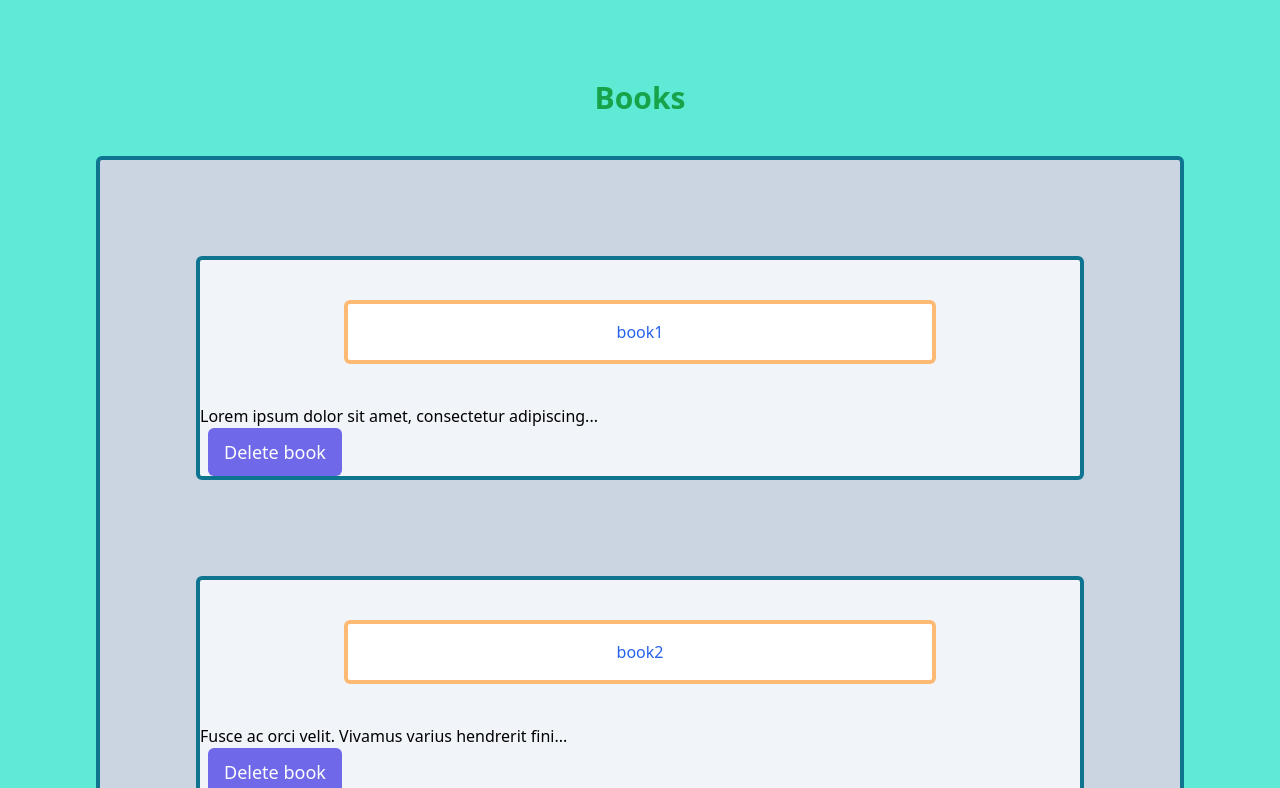
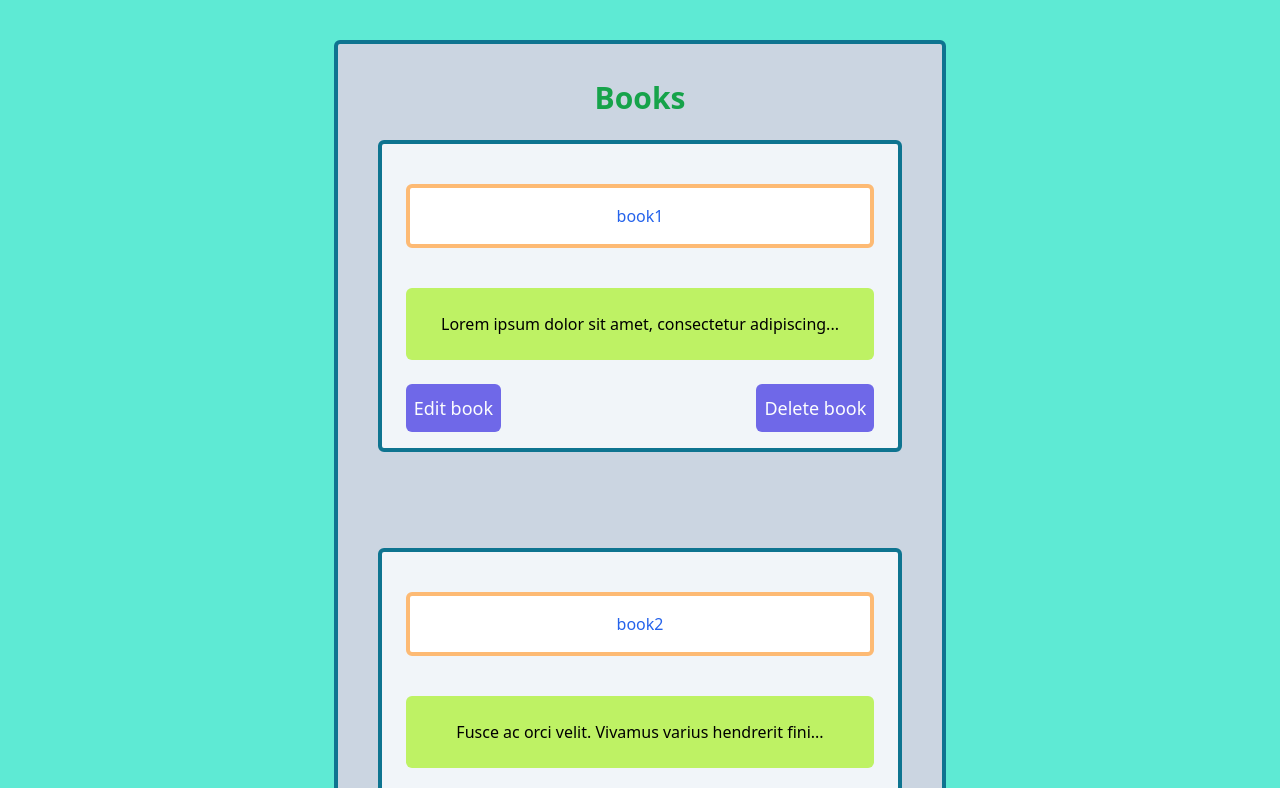
Before and after one commit to Radchenko87dmytro/BookServiseTS, a React (Create React App) app: page /books in a window 1280 px wide. Shown: the top 788 px of the page. Built offline with nearby package versions, Linux system fonts and the light colour scheme.

Commit message:
hotfix: improving responsibility of buttons in books component

```diff
--- a/src/components/Button/index.tsx
+++ b/src/components/Button/index.tsx
@@ -9,7 +9,7 @@ export const Button = ({ content, onClick }: props) => {
     return (
         <button
             onClick={onClick}
-            className=" mx-2 py-2 px-4 bg-indigo-600 h-12 text-white bold font-medium rounded-md hover:bg-indigo-800 text-lg opacity-80"
+            className="truncate mx-2 py-2 px-2 bg-indigo-600 h-12 text-white bold font-medium rounded-md hover:bg-indigo-800 text-lg opacity-80"
         >
             {content ? content : 'button'}
         </button>
--- a/src/components/Hyperlink/index.tsx
+++ b/src/components/Hyperlink/index.tsx
@@ -7,7 +7,7 @@ interface props {
 
 export const Hyperlink = ({ link, content }: props) => {
     return (
-        <div className="flex justify-center py-4 mx-36 my-10 border-4 rounded-md border-orange-300 border-solid bg-white">
+        <div className="flex justify-center py-4 mx-6 my-10 border-4 rounded-md border-orange-300 border-solid bg-white">
             <a
                 href={link}
                 className="font-medium text-blue-600 dark:text-blue-500 hover:underline"
--- a/src/index.tsx
+++ b/src/index.tsx
@@ -14,31 +14,31 @@ const mock: book[] = [
         id: 1,
         name: 'book1',
         content:
-            'Lorem ipsum dolor sit amet, consectetur adipiscing elit. Sed vulputate sem in urna feugiat vulputate. Sed cursus, quam nec posuere gravida, massa lectus pretium tellus, egestas laoreet magna sapien sed arcu. Nullam nunc tellus, venenatis sit amet nibh consectetur, posuere accumsan nulla. Donec vel pretium leo. Nam blandit iaculis auctor. Nunc lobortis purus quis velit malesuada, vitae elementum erat malesuada. Donec luctus mollis elit, sed vestibulum quam consequat vel. Aliquam mattis dolor neque, eu malesuada velit volutpat facilisis. Suspendisse potenti. Quisque tempor blandit lacus nec dignissim. Duis enim tellus, consequat non ultrices non, vestibulum sit amet sapien. In hac habitasse platea dictumst.',
+            'Lorem ipsum dolor sit amet, consectetur adipiscing elit. Sed vulputate sem in urna feugiat vulputate. Sed cursus, quam nec posuere gravida, massa lectus pretium tellus, egestas laoreet magna sapien sed arcu. Nullam nunc tellus, venenatis sit amet nibh consectetur, posuere accumsan nulla. Donec vel pretium leo. Nam blandit iaculis auctor. Nunc lobortis purus quis velit malesuada, vitae elementum erat malesuada. Donec luctus mollis elit, sed vestibulum quam consequat vel. Aliquam mattis dolor neque, eu malesuada velit volutpat facilisis. Suspendisse potenti. Quisque tempor blandit lacus nec dignissim. Duis enim tellus, consequat non ultrices non, vestibulum sit amet sapien. In hac habitasse platea dictumst. Lorem ipsum dolor sit amet, consectetur adipiscing elit. Sed vulputate sem in urna feugiat vulputate. Sed cursus, quam nec posuere gravida, massa lectus pretium tellus, egestas laoreet magna sapien sed arcu. Nullam nunc tellus, venenatis sit amet nibh consectetur, posuere accumsan nulla. Donec vel pretium leo. Nam blandit iaculis auctor. Nunc lobortis purus quis velit malesuada, vitae elementum erat malesuada. Donec luctus mollis elit, sed vestibulum quam consequat vel. Aliquam mattis dolor neque, eu malesuada velit volutpat facilisis. Suspendisse potenti. Quisque tempor blandit lacus nec dignissim. Duis enim tellus, consequat non ultrices non, vestibulum sit amet sapien. In hac habitasse platea dictumst.',
     },
     {
         id: 2,
         name: 'book2',
         content:
-            'Fusce ac orci velit. Vivamus varius hendrerit finibus. Praesent iaculis convallis quam, eu varius ex tempus in. Lorem ipsum dolor sit amet, consectetur adipiscing elit. Nulla ultricies enim nisl, et pulvinar mauris consectetur eleifend. Maecenas eros lectus, consequat eget vulputate a, venenatis in metus. Maecenas ante lorem, ornare vitae nibh eu, vulputate imperdiet sem. Integer tristique urna id interdum maximus. Aenean ut sollicitudin lectus. Aenean tristique non felis at fermentum. Integer egestas dictum tincidunt.',
+            'Fusce ac orci velit. Vivamus varius hendrerit finibus. Praesent iaculis convallis quam, eu varius ex tempus in. Lorem ipsum dolor sit amet, consectetur adipiscing elit. Nulla ultricies enim nisl, et pulvinar mauris consectetur eleifend. Maecenas eros lectus, consequat eget vulputate a, venenatis in metus. Maecenas ante lorem, ornare vitae nibh eu, vulputate imperdiet sem. Integer tristique urna id interdum maximus. Aenean ut sollicitudin lectus. Aenean tristique non felis at fermentum. Integer egestas dictum tincidunt. Lorem ipsum dolor sit amet, consectetur adipiscing elit. Sed vulputate sem in urna feugiat vulputate. Sed cursus, quam nec posuere gravida, massa lectus pretium tellus, egestas laoreet magna sapien sed arcu. Nullam nunc tellus, venenatis sit amet nibh consectetur, posuere accumsan nulla. Donec vel pretium leo. Nam blandit iaculis auctor. Nunc lobortis purus quis velit malesuada, vitae elementum erat malesuada. Donec luctus mollis elit, sed vestibulum quam consequat vel. Aliquam mattis dolor neque, eu malesuada velit volutpat facilisis. Suspendisse potenti. Quisque tempor blandit lacus nec dignissim. Duis enim tellus, consequat non ultrices non, vestibulum sit amet sapien. In hac habitasse platea dictumst.',
     },
     {
         id: 3,
         name: 'book3',
         content:
-            'Mauris tincidunt bibendum commodo. Donec eu lacinia mi. Aliquam erat volutpat. Ut et magna sollicitudin, laoreet est sed, feugiat mi. Donec vel condimentum ex. Nullam magna orci, vehicula vitae augue vitae, tempus tincidunt nisi. Duis vulputate euismod mattis. Duis id tellus dignissim, iaculis nisi id, congue felis. Sed vitae cursus eros. Vivamus eget dui est. Interdum et malesuada fames ac ante ipsum primis in faucibus. In ac dolor tempus, mollis dui ut, semper lectus. Phasellus imperdiet iaculis mi, non interdum erat finibus vel. Integer venenatis purus vel dolor pulvinar, vitae malesuada eros laoreet. Quisque aliquam tincidunt cursus.',
+            'Mauris tincidunt bibendum commodo. Donec eu lacinia mi. Aliquam erat volutpat. Ut et magna sollicitudin, laoreet est sed, feugiat mi. Donec vel condimentum ex. Nullam magna orci, vehicula vitae augue vitae, tempus tincidunt nisi. Duis vulputate euismod mattis. Duis id tellus dignissim, iaculis nisi id, congue felis. Sed vitae cursus eros. Vivamus eget dui est. Interdum et malesuada fames ac ante ipsum primis in faucibus. In ac dolor tempus, mollis dui ut, semper lectus. Phasellus imperdiet iaculis mi, non interdum erat finibus vel. Integer venenatis purus vel dolor pulvinar, vitae malesuada eros laoreet. Quisque aliquam tincidunt cursus. Lorem ipsum dolor sit amet, consectetur adipiscing elit. Sed vulputate sem in urna feugiat vulputate. Sed cursus, quam nec posuere gravida, massa lectus pretium tellus, egestas laoreet magna sapien sed arcu. Nullam nunc tellus, venenatis sit amet nibh consectetur, posuere accumsan nulla. Donec vel pretium leo. Nam blandit iaculis auctor. Nunc lobortis purus quis velit malesuada, vitae elementum erat malesuada. Donec luctus mollis elit, sed vestibulum quam consequat vel. Aliquam mattis dolor neque, eu malesuada velit volutpat facilisis. Suspendisse potenti. Quisque tempor blandit lacus nec dignissim. Duis enim tellus, consequat non ultrices non, vestibulum sit amet sapien. In hac habitasse platea dictumst.',
     },
     {
         id: 4,
         name: 'book4',
         content:
-            'Aenean vitae vestibulum mauris, ac dignissim odio. Nullam feugiat mi enim. Nullam mauris nunc, consectetur non molestie nec, pretium et eros. Nunc condimentum libero eget nisl interdum feugiat. Curabitur interdum aliquam feugiat. Duis pharetra blandit porta. Cras aliquet, dui a pellentesque scelerisque, ipsum velit hendrerit ante, sed rhoncus ex sem non mi. Nullam malesuada ante efficitur nunc dictum vehicula nec quis justo. Donec ac varius purus. Aenean id quam ultricies, lacinia nisl quis, posuere magna. Vivamus et efficitur sem.',
+            'Aenean vitae vestibulum mauris, ac dignissim odio. Nullam feugiat mi enim. Nullam mauris nunc, consectetur non molestie nec, pretium et eros. Nunc condimentum libero eget nisl interdum feugiat. Curabitur interdum aliquam feugiat. Duis pharetra blandit porta. Cras aliquet, dui a pellentesque scelerisque, ipsum velit hendrerit ante, sed rhoncus ex sem non mi. Nullam malesuada ante efficitur nunc dictum vehicula nec quis justo. Donec ac varius purus. Aenean id quam ultricies, lacinia nisl quis, posuere magna. Vivamus et efficitur sem. Lorem ipsum dolor sit amet, consectetur adipiscing elit. Sed vulputate sem in urna feugiat vulputate. Sed cursus, quam nec posuere gravida, massa lectus pretium tellus, egestas laoreet magna sapien sed arcu. Nullam nunc tellus, venenatis sit amet nibh consectetur, posuere accumsan nulla. Donec vel pretium leo. Nam blandit iaculis auctor. Nunc lobortis purus quis velit malesuada, vitae elementum erat malesuada. Donec luctus mollis elit, sed vestibulum quam consequat vel. Aliquam mattis dolor neque, eu malesuada velit volutpat facilisis. Suspendisse potenti. Quisque tempor blandit lacus nec dignissim. Duis enim tellus, consequat non ultrices non, vestibulum sit amet sapien. In hac habitasse platea dictumst.',
     },
     {
         id: 5,
         name: 'book5',
         content:
-            'Sed dictum tempus est, vitae malesuada magna facilisis sit amet. Nunc a scelerisque sapien. Vestibulum efficitur placerat nisi sed aliquet. Cras iaculis dolor id aliquam blandit. Vivamus sit amet venenatis libero, sit amet hendrerit sem. Fusce et enim a nisl mattis imperdiet quis in velit. Suspendisse scelerisque sed ipsum eu cursus. Donec in purus quis quam tempus gravida at non ipsum. In dictum commodo finibus. Phasellus suscipit erat efficitur felis ornare, ac congue dolor molestie. Nulla ac mi sit amet tellus tincidunt rutrum.',
+            'Sed dictum tempus est, vitae malesuada magna facilisis sit amet. Nunc a scelerisque sapien. Vestibulum efficitur placerat nisi sed aliquet. Cras iaculis dolor id aliquam blandit. Vivamus sit amet venenatis libero, sit amet hendrerit sem. Fusce et enim a nisl mattis imperdiet quis in velit. Suspendisse scelerisque sed ipsum eu cursus. Donec in purus quis quam tempus gravida at non ipsum. In dictum commodo finibus. Phasellus suscipit erat efficitur felis ornare, ac congue dolor molestie. Nulla ac mi sit amet tellus tincidunt rutrum. Lorem ipsum dolor sit amet, consectetur adipiscing elit. Sed vulputate sem in urna feugiat vulputate. Sed cursus, quam nec posuere gravida, massa lectus pretium tellus, egestas laoreet magna sapien sed arcu. Nullam nunc tellus, venenatis sit amet nibh consectetur, posuere accumsan nulla. Donec vel pretium leo. Nam blandit iaculis auctor. Nunc lobortis purus quis velit malesuada, vitae elementum erat malesuada. Donec luctus mollis elit, sed vestibulum quam consequat vel. Aliquam mattis dolor neque, eu malesuada velit volutpat facilisis. Suspendisse potenti. Quisque tempor blandit lacus nec dignissim. Duis enim tellus, consequat non ultrices non, vestibulum sit amet sapien. In hac habitasse platea dictumst.',
     },
 ];
 
@@ -56,8 +56,8 @@ const router = createBrowserRouter([
         element: <Book books={mock} />,
     },
     // {
-    //     path: '/book/:id/',
-    //     element: <Hyperlink books={mock} />,
+    //     path: `/book/' ${book.id}'`,
+    //     element: <Book books={mock} />,
     // },
 ]);
 
--- a/src/screens/Book/index.tsx
+++ b/src/screens/Book/index.tsx
@@ -8,7 +8,7 @@ interface props {
 }
 
 const bookPagination = (content: string) => {
-    const step = 100;
+    const step = 200;
     const output: string[] = [];
 
     for (let i = 0; i < content.length; i += step) {
--- a/src/screens/Books/index.tsx
+++ b/src/screens/Books/index.tsx
@@ -1,4 +1,4 @@
-import React from 'react';
+import React, { useState } from 'react';
 import { book } from '../../types';
 import { Hyperlink } from '../../components/Hyperlink';
 import { Button } from '../../components/Button';
@@ -10,37 +10,51 @@ interface props {
 const bookIntro = (longText: string): string =>
     longText.slice(0, 50).trim() + '...';
 
-console.log(
-    bookIntro(
-        'Lorem ipsum dolor sit amet, consectetur adipiscing elit. Sed vulputate sem in urna feugiat vulputate. Sed cursus, quam nec posuere gravida, massa lectus pretium tellus, egestas laoreet magna sapien sed arcu. '
-    )
-);
 export const Books = ({ books }: props) => {
-    const deleteBookHandler = () => {
-        //     console.log('delete book');
-        //     [...books.splice(book.id, 1)]
+    const [bookValue, setBookValue] = useState({ books });
+    const deleteBookHandler = (id: number) => {
+        console.log(bookValue);
+        console.log('delete book ' + id);
+        //setBookValue([...bookValue].splice(item.id, 1))
+        //setBookValue(bookValue.filter((item: {}) => item.id !== id)); //filter((item: {}) => item.id !== id)
+        //setBookValue(bookValue.filter((item: {}) => item.id !== id));
     };
 
     return (
-        <div className="bg-teal-300 py-10">
-            <div>
+        <div className="bg-teal-300 py-10 flex justify-center">
+            <div className="absolute flex justify-center">
                 <p className="py-10 text-3xl text-green-600 flex justify-center font-bold">
                     Books
                 </p>
             </div>
-            <div className="border-4 mx-24 rounded-md border-cyan-700 border-solid bg-slate-300 ">
+            <div className=" w-200 min-w-min   border-4 rounded-md border-cyan-700 border-solid bg-slate-300 ">
                 {books.map((book) => (
-                    <div className="border-4 mx-24 my-24 rounded-md border-cyan-700 border-solid bg-slate-100 ">
+                    <div
+                        className="mx-10 border-4 my-24 rounded-md border-cyan-700 border-solid bg-slate-100 "
+                        key={book.id}
+                    >
                         <Hyperlink
-                            key={book.id}
                             content={book.name}
-                            link={`/book/${book.id}`}
+                            link={`/book/${book.id}/{book.page}`}
+                            //book/:id/:page
                         />
-                        <p>{bookIntro(book.content)}</p>
-                        <Button
-                            onClick={deleteBookHandler}
-                            content={'Delete book'}
-                        />
+                        <p className="p-6 flex justify-center bg-lime-300 m-6 rounded-md ">
+                            {bookIntro(book.content)}
+                        </p>
+                        <p className="flex justify-between m-4 rounded-md">
+                            <Button
+                                //onClick={()=>{
+                                //    editBookHandler()
+                                //}}
+                                content={'Edit book'}
+                            />
+                            <Button
+                                onClick={() => {
+                                    deleteBookHandler(book.id);
+                                }}
+                                content={'Delete book'}
+                            />
+                        </p>
                     </div>
                 ))}
             </div>
```
